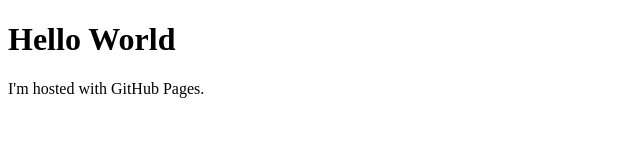
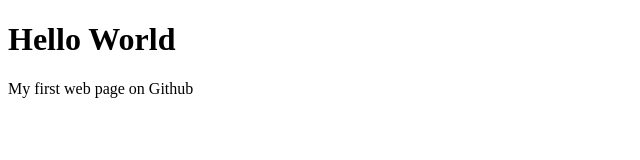
Before and after one commit to kyechen13/kyechen13.github.io, a plain HTML site: page index.html in a window 1280 px wide. Shown: the full height of the page, 0-640 px from the left. Drawn offline with Linux system fonts and the light colour scheme.

Commit message:
Update index.html

```diff
--- a/index.html
+++ b/index.html
@@ -2,6 +2,6 @@
 <html>
 <body>
 <h1>Hello World</h1>
-<p>I'm hosted with GitHub Pages.</p>
+<p>My first web page on Github</p>
 </body>
 </html>
```
